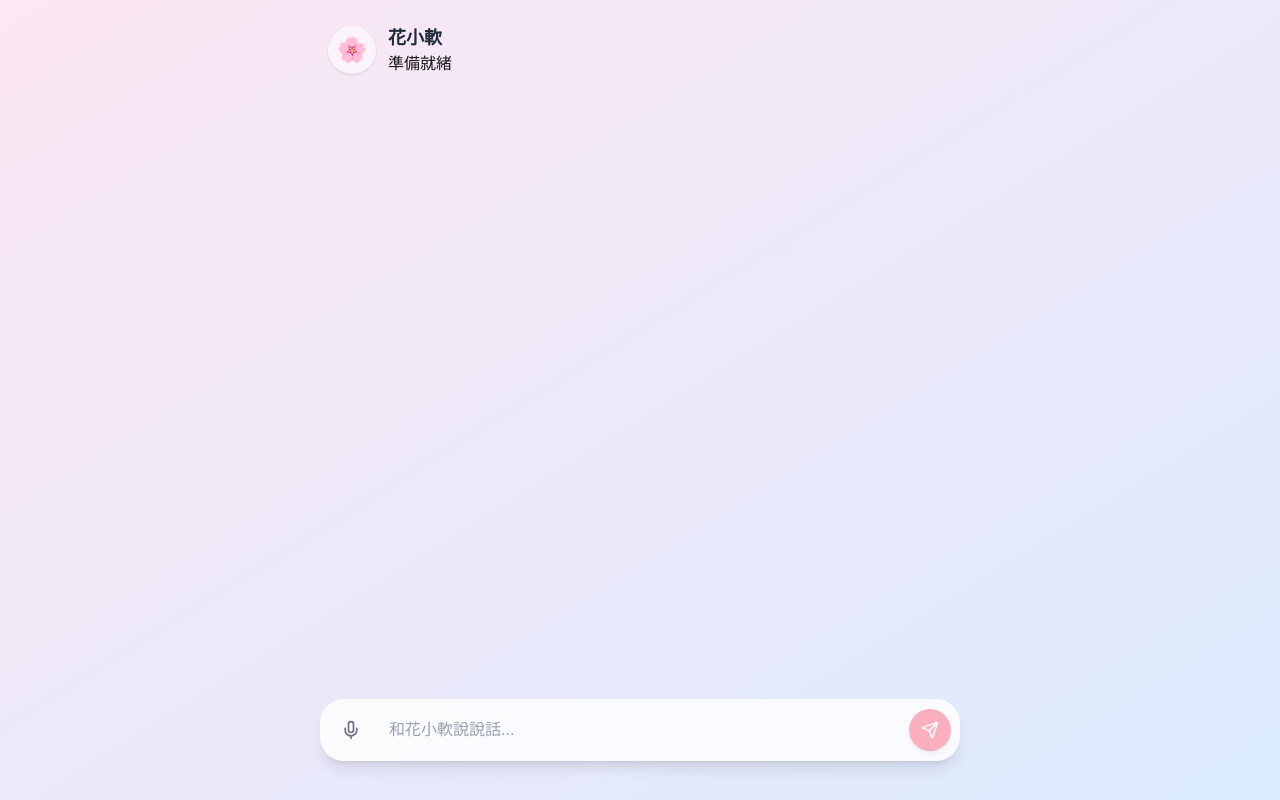
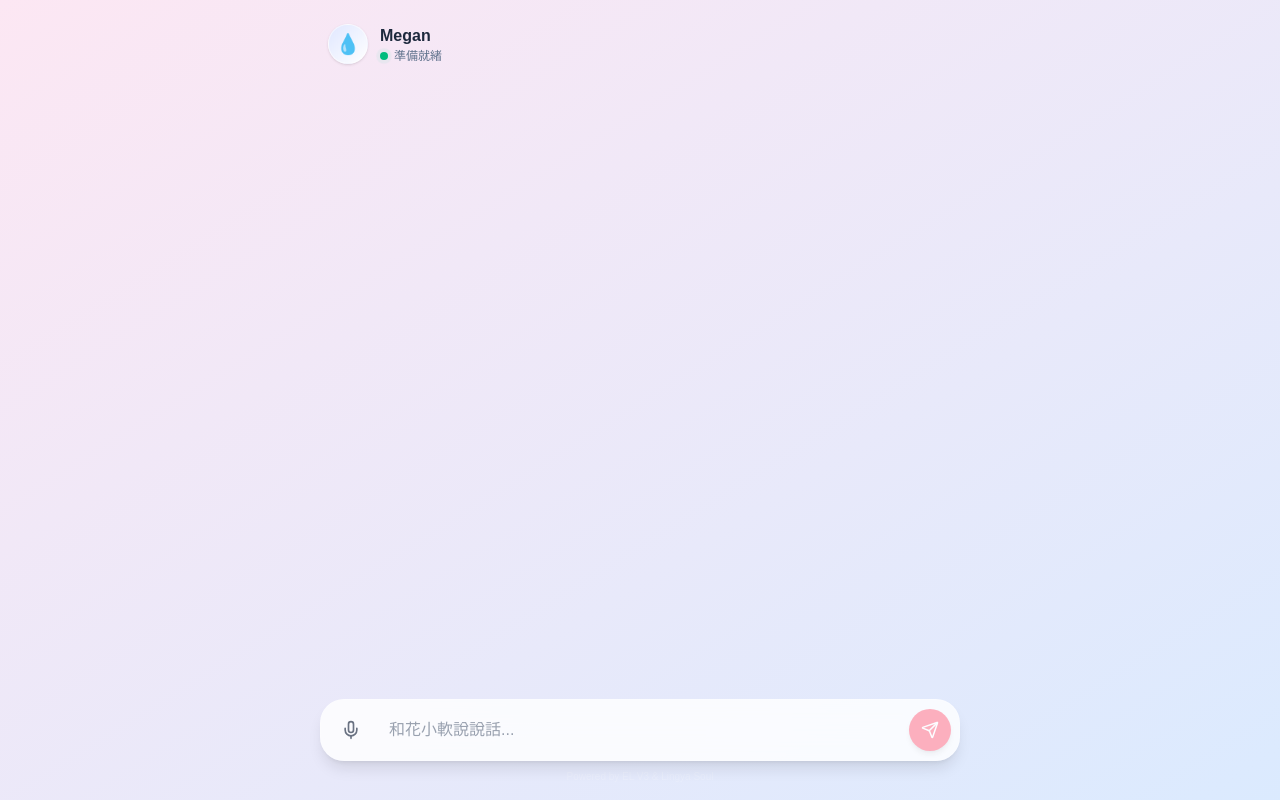
Before and after one commit to waitinchen/megan, a Next.js app: page / in a window 1280 px wide. Built offline with nearby package versions, Linux system fonts and the light colour scheme.

Commit message:
chore: rename agent to Megan in UI

```diff
--- a/app/page.tsx
+++ b/app/page.tsx
@@ -123,25 +123,18 @@ export default function Home() {
       {/* Header / Status */}
       <header className="w-full max-w-2xl p-6 flex items-center justify-between z-10">
         <div className="flex items-center gap-3">
-          <div className="relative">
-            <motion.div
-              animate={{ scale: isPlaying ? [1, 1.1, 1] : 1 }}
-              transition={{ repeat: Infinity, duration: 2 }}
-              className="w-12 h-12 rounded-full bg-white/50 backdrop-blur-md flex items-center justify-center text-2xl shadow-sm"
-            >
-              {currentEmoji}
-            </motion.div>
-            {isPlaying && (
-              <motion.div
-                className="absolute -top-1 -right-1 w-4 h-4 bg-green-400 rounded-full border-2 border-white"
-                animate={{ opacity: [0.5, 1, 0.5] }}
-                transition={{ repeat: Infinity, duration: 1.5 }}
-              />
-            )}
+          <div className="w-10 h-10 rounded-full bg-gradient-to-br from-indigo-100 to-white flex items-center justify-center shadow-sm border border-white/50">
+            <span className="text-xl">💧</span>
           </div>
           <div>
-            <h1 className="font-bold text-gray-800 text-lg">花小軟</h1>
-            {isPlaying ? "正在說話..." : "準備就緒"}
+            <h1 className="font-semibold text-slate-800">Megan</h1>
+            <div className="flex items-center gap-1.5">
+              <span className="relative flex h-2 w-2">
+                <span className="animate-ping absolute inline-flex h-full w-full rounded-full bg-emerald-400 opacity-75"></span>
+                <span className="relative inline-flex rounded-full h-2 w-2 bg-emerald-500"></span>
+              </span>
+              <span className="text-xs text-slate-500 font-medium">準備就緒</span>
+            </div>
           </div>
         </div>
         <div className="flex gap-2">
```
